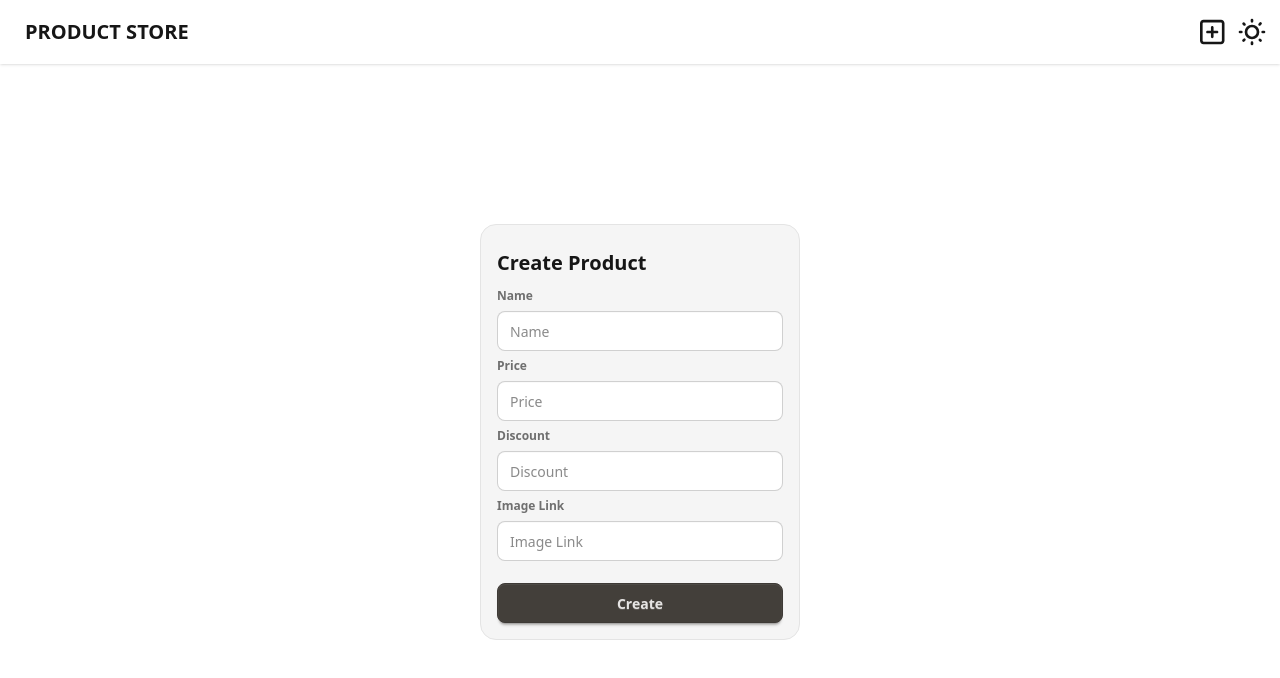
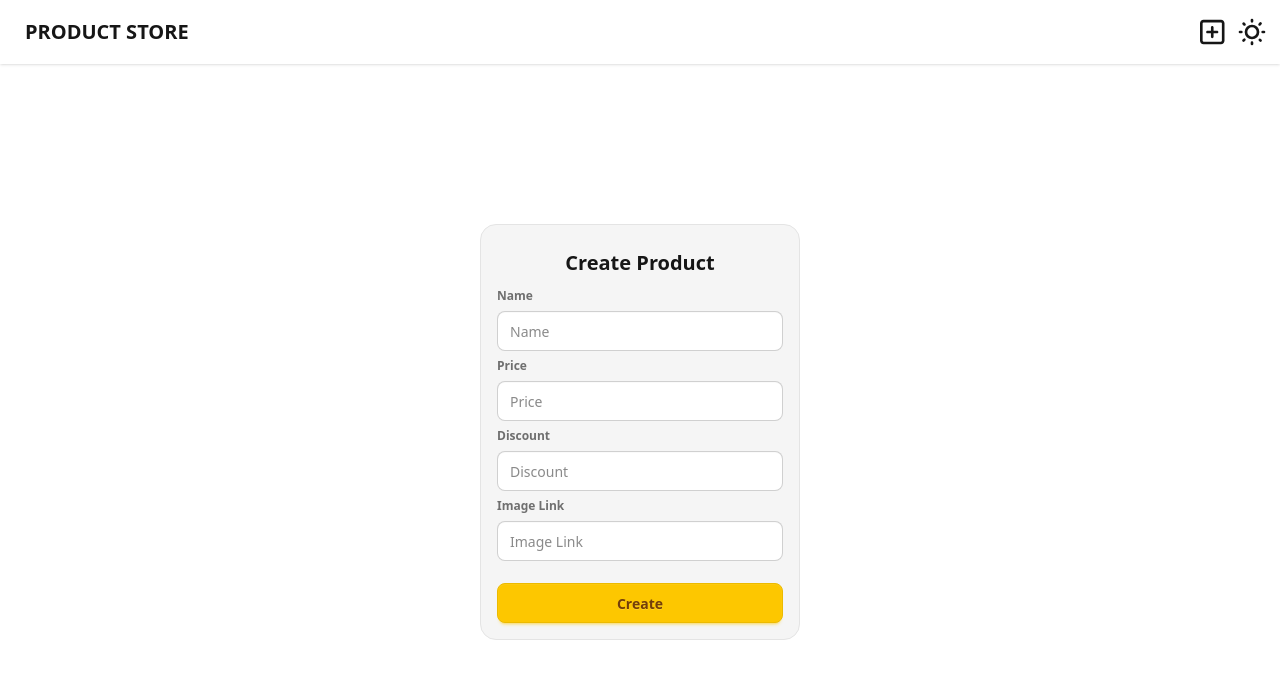
Before and after one commit to geraldsberongoy/mern-crash-course, a React (Vite) app in the folder frontend/: page /create in a window 1280 px wide. Shown: the top 678 px of the page. Built offline with nearby package versions, Linux system fonts and the light colour scheme.

Commit message:
feat: update CreatePage to use absolute API URL and reset form after submission

```diff
--- a/frontend/src/pages/CreatePage.jsx
+++ b/frontend/src/pages/CreatePage.jsx
@@ -20,9 +20,19 @@ const CreatePage = () => {
   const handleSubmit = async (e) => {
     e.preventDefault();
     try {
-      const response = await axios.post("/api/products", product);
+      const response = await axios.post(
+        "http://localhost:8080/api/products",
+        product,
+      );
       console.log("Product created:", response.data);
-      // Optionally, reset the form or redirect the user
+
+      // Clear the form after creating the product
+      setProduct({
+        name: "",
+        price: "",
+        discount: "",
+        image: "",
+      });
     } catch (error) {
       console.error("Error creating product:", error);
     }
@@ -34,8 +44,8 @@ const CreatePage = () => {
         onSubmit={handleSubmit}
         className="fieldset bg-base-200 border-base-300 rounded-box h-auto w-xs border p-4"
       >
-        <legend className="fieldset-legend">
-          <span className="text-xl font-bold">Create Product </span>
+        <legend className="fieldset-legend justify-center">
+          <span className="text-center text-xl font-bold">Create Product </span>
         </legend>
 
         <label className="fieldset-label font-semibold">Name</label>
@@ -81,7 +91,7 @@ const CreatePage = () => {
           onChange={handleChange}
         />
 
-        <button type="submit" className="btn btn-neutral mt-4">
+        <button type="submit" className="btn btn-primary mt-4">
           Create
         </button>
       </form>
```
